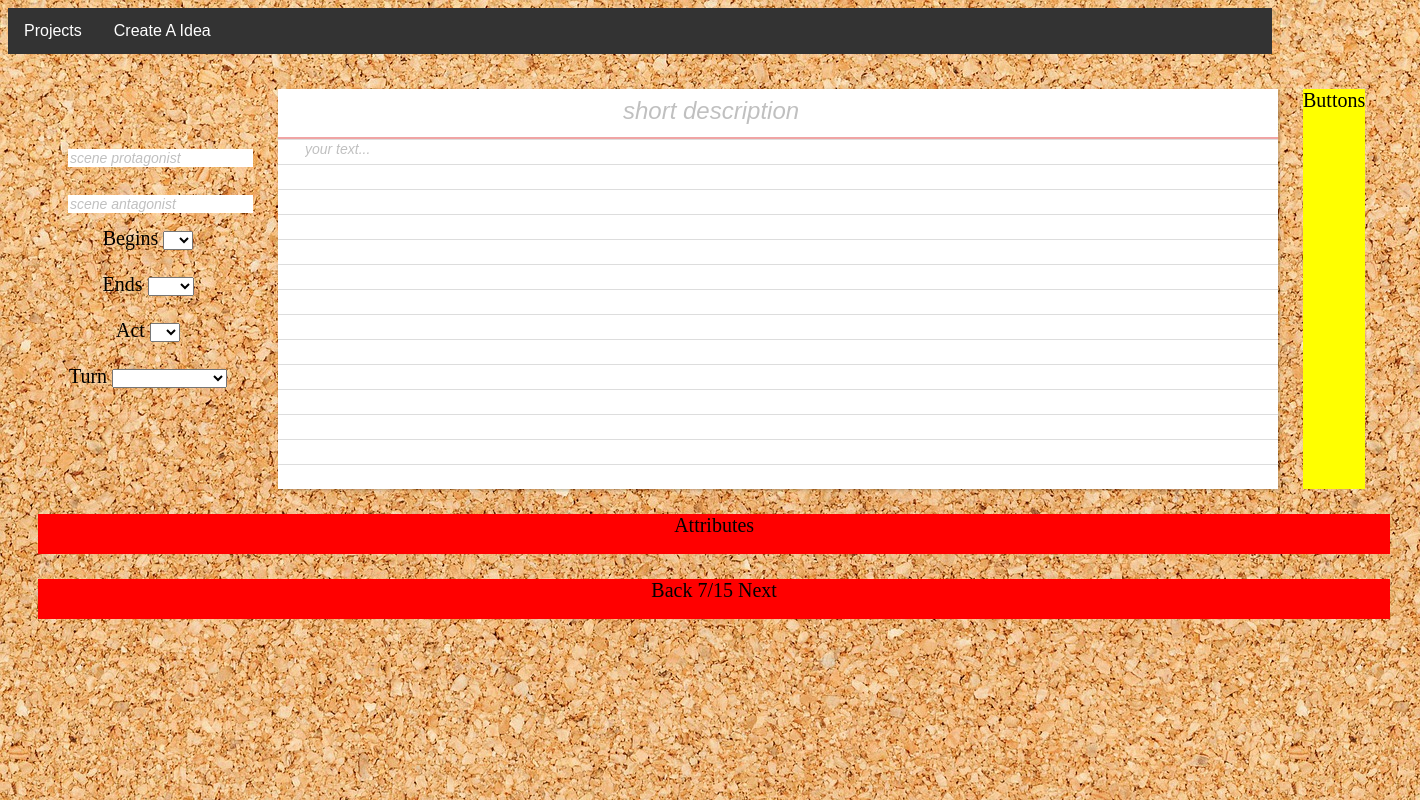
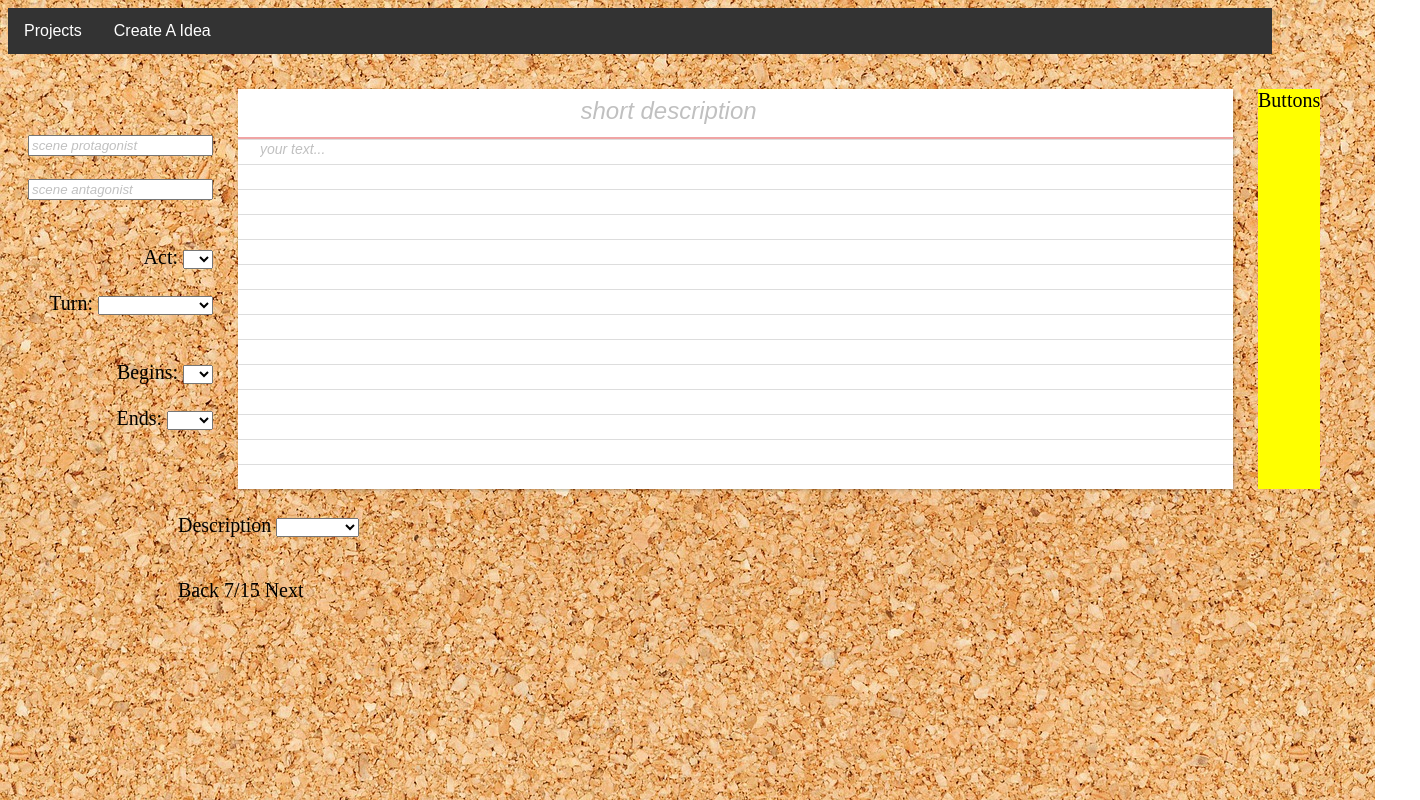
Before and after one commit to robertobuso/screenwriting_frontend, a plain HTML site: page single_idea_view.html in a window 1280 px wide. Shown: the whole page, 1420 px wide, since content can reach past the window. Drawn offline with Linux system fonts and the light colour scheme.

Commit message:
more buttons and css in single idea view

```diff
--- a/css/style.css
+++ b/css/style.css
@@ -115,18 +115,15 @@ padding: 10px;
 #bottom_banner {
   grid-column: 1/5;
   height: 40px;
-  background: red;
-  text-align: center;
   font-size: 20px;
-  margin-left: 10px;
+  margin-left: 150px;
   margin-right: 30px;
 }
 
 #left_buttons_column {
   height: 400px;
-  text-align: center;
+  text-align: right;
   font-size: 20px;
-  margin-left: 15px;
 }
 
 #right_buttons_column {
@@ -168,7 +165,7 @@ body {
   border: none;
   font-size: 14px;
   margin-top: 14px;
-  margin-left: 25px;
+  margin-left: 20px;
   float: left;
   width: 975px;
 }
@@ -189,10 +186,7 @@ body {
     font-style: italic;
 }
 
-.left_side_button {
-  border: none;
-  font-size: 14px;
-  margin-top: 14px;
-  margin-left: 25px;
-  float: left;
+
+label {
+
 }
--- a/single_idea_view.html
+++ b/single_idea_view.html
@@ -34,26 +34,8 @@
     <input type="text" name="antagonist" value="" placeholder="scene antagonist" class="left_side_button">
     <br>
     <br>
-    <label>Begins</label>
-    <select id="start">
-      <option value=nil></option>
-      <option value="+">+</option>
-      <option value="-">-</option>
-    </select>
     <br>
-    <br>
-    <label>Ends</label>
-    <select id="end">
-      <option value=nil></option>
-      <option value="+">+</option>
-      <option value="++">++</option>
-      <option value="+++">+++</option>
-      <option value="- -">- -</option>
-      <option value="- - -">- - -</option>
-    </select>
-  <br>
-  <br>
-    <label>Act</label>
+    <label>Act: </label>
     <select id="act">
       <option value=nil></option>
       <option value="act_1">1</option>
@@ -63,7 +45,7 @@
     </select>
     <br>
     <br>
-    <label>Turn</label>
+    <label>Turn: </label>
     <select id="turn">
       <option value=nil></option>
       <option value="inciting_incident">Inciting Incident</option>
@@ -73,15 +55,51 @@
       <option value="crisis_decision">Crisis Decision</option>
       <option value="denouement">Denouement</option>
     </select>
+    <br>
+    <br>
+    <br>
+    <label>Begins: </label>
+    <select id="start">
+      <option value=nil></option>
+      <option value="+">+</option>
+      <option value="-">-</option>
+    </select>
+    <br>
+    <br>
+    <label>Ends: </label>
+    <select id="end">
+      <option value=nil></option>
+      <option value="+">+</option>
+      <option value="++">++</option>
+      <option value="+++">+++</option>
+      <option value="-">-</option>
+      <option value="- -">- -</option>
+      <option value="- - -">- - -</option>
+    </select>
+  <br>
+  <br>
     </div>
+
     <div id="content_grid">
       <input type="text" name="idea_title" value="" placeholder="short description" class="idea_title_input">
       <br>
       <input type="text" name="idea_content" value="" placeholder="your text..." class="idea_content_input">
     </div>
+
     <div id="right_buttons_column">Buttons </div>
     <div id="right_margin"> </div>
-    <div id="bottom_banner">Attributes</div>
+    <div id="bottom_banner">
+      <label>Description</label>
+      <select id="description">
+        <option value=nil></option>
+        <option value="character">Character</option>
+        <option value="location">Location</option>
+        <option value="scene">Scene</option>
+        <option value="sequence">Sequence</option>
+        <option value="act">Act</option>
+      </select>
+    </div>
+
     <div id="bottom_banner">Back 7/15 Next</div>
   </div>
 </form>
```
